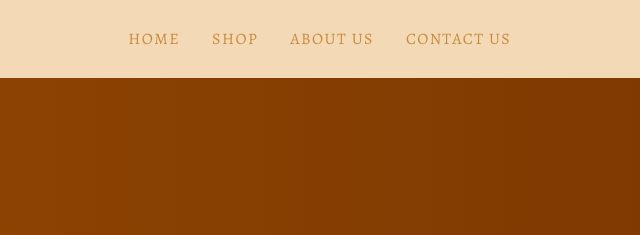
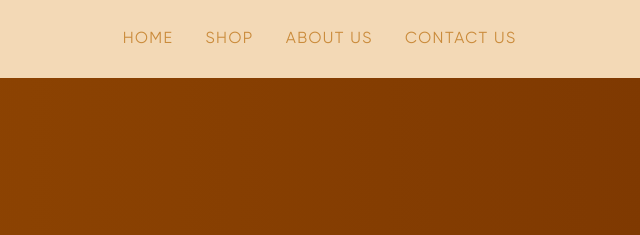
Before and after one commit to hananAzeez/alwatan-sass, a website: page index.html in a window 1280 px wide. Shown: the top 235 px of the page, 331-971 px from the left. Drawn offline with nearby package versions, Linux system fonts and the light colour scheme; a web font is replaced by a local one.

Commit message:
nav links font changed

```diff
--- a/assets/sass/_header.scss
+++ b/assets/sass/_header.scss
@@ -1,16 +1,31 @@
 @import "base";
 
 @font-face {
-  font-family: "ogg";
+  font-family: "Gilroy";
   font-weight: 500;
-  src: url("/assets/font/OggText-Medium.ttf");
+  src: url("/assets/font/Gilroy-Medium.ttf");
+}
+@font-face {
+  font-family: "Gilroy";
+  font-weight: 400;
+  src: url("/assets/font/Gilroy-Regular.ttf");
+}
+@font-face {
+  font-family: "Gilroy";
+  font-weight: 600;
+  src: url("/assets/font/Gilroy-SemiBold.ttf");
+}
+@font-face {
+  font-family: "Seasons";
+  font-weight: 700;
+  src: url("/assets/font/Fontspring-DEMO-theseasons-bd.otf");
 }
 
 @mixin mainFlex($align) {
   display: flex;
   align-items: $align;
   justify-content: space-between;
-  font-family: "Cinzel", serif;
+  font-family: "Gilroy", serif;
   width: 1280px;
   margin: 0 auto;
   padding: 32px 0;
@@ -37,7 +52,7 @@
         justify-content: center;
         gap: 3.2rem;
         .main-nav-link {
-          font-family: "Alegreya", serif;
+          font-family: "Gilroy", serif;
           font-size: 1.6rem;
           letter-spacing: 0.09em;
           color: $color-primary-dark;
```
Also changed, not shown: assets/dist/style.css, assets/font/Fontspring-DEMO-theseasons-bd.otf (added), assets/font/Fontspring-DEMO-theseasons-bdit.otf (added), assets/font/Fontspring-DEMO-theseasons-reg.otf (added), assets/font/Gilroy-Bold.ttf (added), assets/font/Gilroy-Medium.ttf (added), assets/font/Gilroy-Regular.ttf (added), assets/font/Gilroy-SemiBold.ttf (added).
